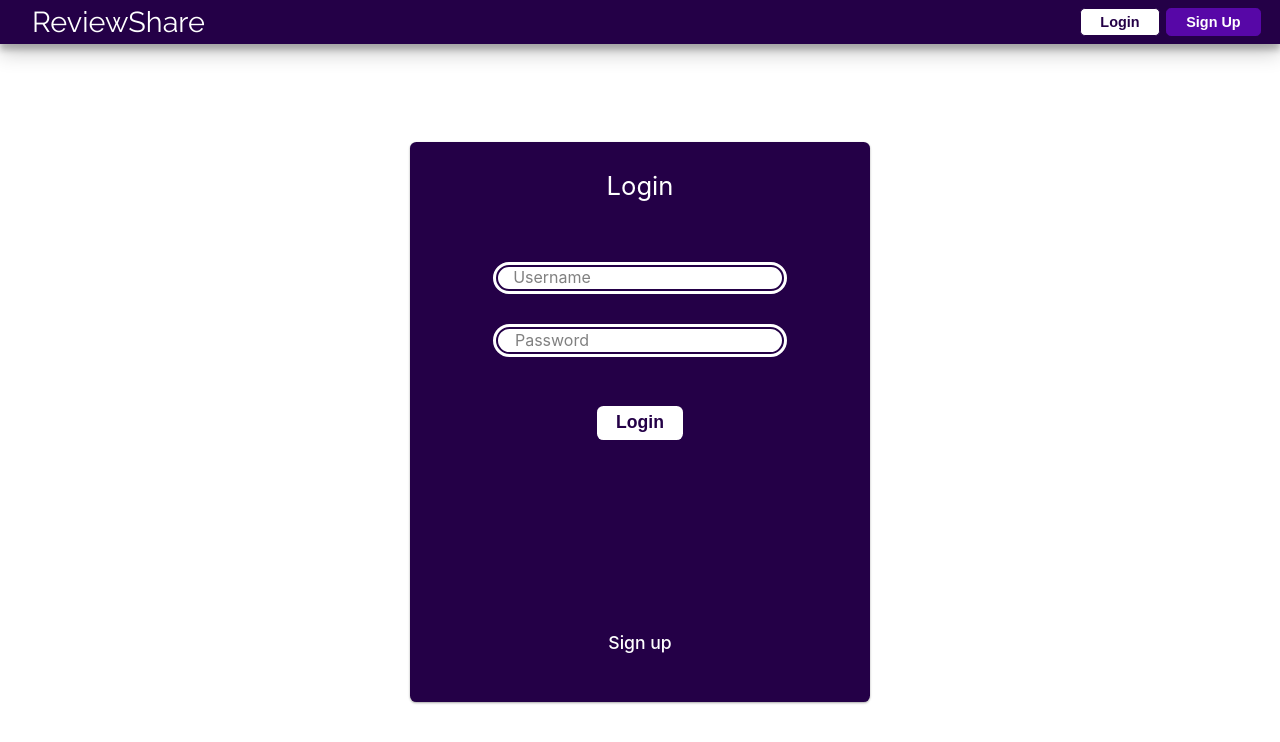
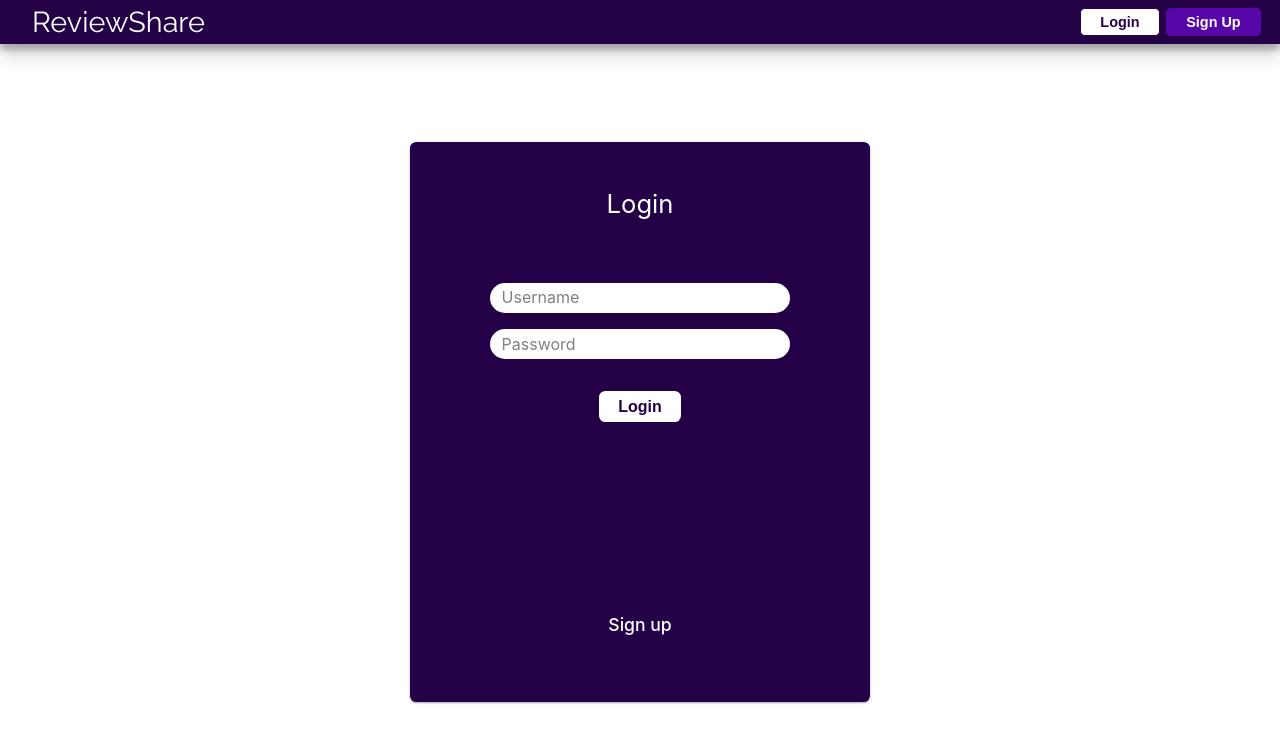
Before and after one commit to andrezzz2/ess-compartilhamento-de-reviews, a React (Create React App) app in the folder web-app/: page /login in a window 1280 px wide. Shown: the top 742 px of the page. Built offline with nearby package versions, Linux system fonts and the light colour scheme.

Commit message:
melhorando css da pagina de login e ajeitando botao de signUp dela

```diff
--- a/web-app/src/Pages/Login/Styles.css
+++ b/web-app/src/Pages/Login/Styles.css
@@ -26,12 +26,32 @@
     margin: 2rem 0 4rem 0;
 }
 
-.loginSpan {
+.FloatInput {
+    display: flex;
+    align-items: center;
     position: relative;
+    margin-bottom: 1rem;
+}
+
+.LoginField {
+    padding: 0.2rem 0.2rem 0.2rem 0.5rem;
+    width: 18rem;
+    height: 1.5rem;
+    font-size: 0.9rem;
+    border: none;
+    border-radius: 1rem;
+}
+
+.LoginField:focus {
+    outline: none;
+}
+
+.LoginSpan {
+    position: absolute;
+    left: 0.5rem;
+    top: 0.3rem;
     font-size: 1rem;
     background-color: transparent;
-    top: -2.5rem;
-    left: -5.5rem;
     color: gray;
     pointer-events: none;
     border-radius: 0.2rem;
@@ -39,21 +59,6 @@
     transition: all 200ms;
 }
 
-
-.loginField {
-    margin: 0 8rem 1rem 8rem;
-    padding: 0.2rem 0.2rem 0.2rem 0.5rem;
-    width: 17rem;
-    font-size: 0.9rem;
-    border: 2px solid #240047;
-    outline: 3px solid white;
-    border-radius: 1rem;
-}
-
-.loginField:focus {
-    border: 2px solid #240047;
-    outline: 3px solid white;
-}
 
 .LoginContainer p{
     color: white;
@@ -63,7 +68,7 @@
 #loginButton {
     box-sizing: border-box;
     color: #240047;
-    font-size: 1.1rem;
+    font-size: 1rem;
     font-weight: 600;
     background-color: white;
     border: 1px solid white;
@@ -79,7 +84,7 @@
 #loginButton:hover {
     color: white;
     background-color: #240047;
-    border: 1px solid white;
+    outline: 1px solid white;
 }
 
 .LoginContainer a{
--- a/web-app/src/Pages/Login/index.js
+++ b/web-app/src/Pages/Login/index.js
@@ -34,8 +34,8 @@ function Login({ User, setUser }) {
         const el = event.target || event.srcElement;
         const el2 = el.nextSibling;
         el2.style.cssText = "font-size: 0.9rem;" +
-                            "top: -3.5rem;" +
-                            "left: -6.1rem;" +
+                            "top: -0.7rem;" +
+                            "left: 0.5rem;" +
                             "color: #240047;"+
                             "background-color: white;";
     }
@@ -58,22 +58,31 @@ function Login({ User, setUser }) {
     return (
         <div className="LoginPage">
             <div className="LoginContainer">
+
                 <div className="LoginTitle">Login</div>
-                <input className="loginField"
+
+                <div className="FloatInput">
+                    <input className="LoginField"
                         type="text"
                         ref={usernameInput}
                         onFocus={event=>spanAnimation(event)}
                     />
-                <span className="loginSpan"> Username </span>
-                <input className="loginField"
+                    <span className="LoginSpan"> Username </span>
+                </div>
+
+                <div className="FloatInput">
+                    <input className="LoginField"
                         type="password"
                         ref={passwordInput}
                         onFocus={event=>spanAnimation(event)}
                     />
-                <span className="loginSpan"> Password </span>
+                    <span className="LoginSpan"> Password </span>
+                </div>
+
                 <p>{serverResponse}</p>
                 <button id="loginButton" onClick={login}>Login</button>
-                <a href="/signUp">Sign up</a>
+                <a href="http://localhost:3000/signUp">Sign up</a>
+
             </div>
         </div>
     );
```
Lines whose indentation alone changed are shown as unchanged.
